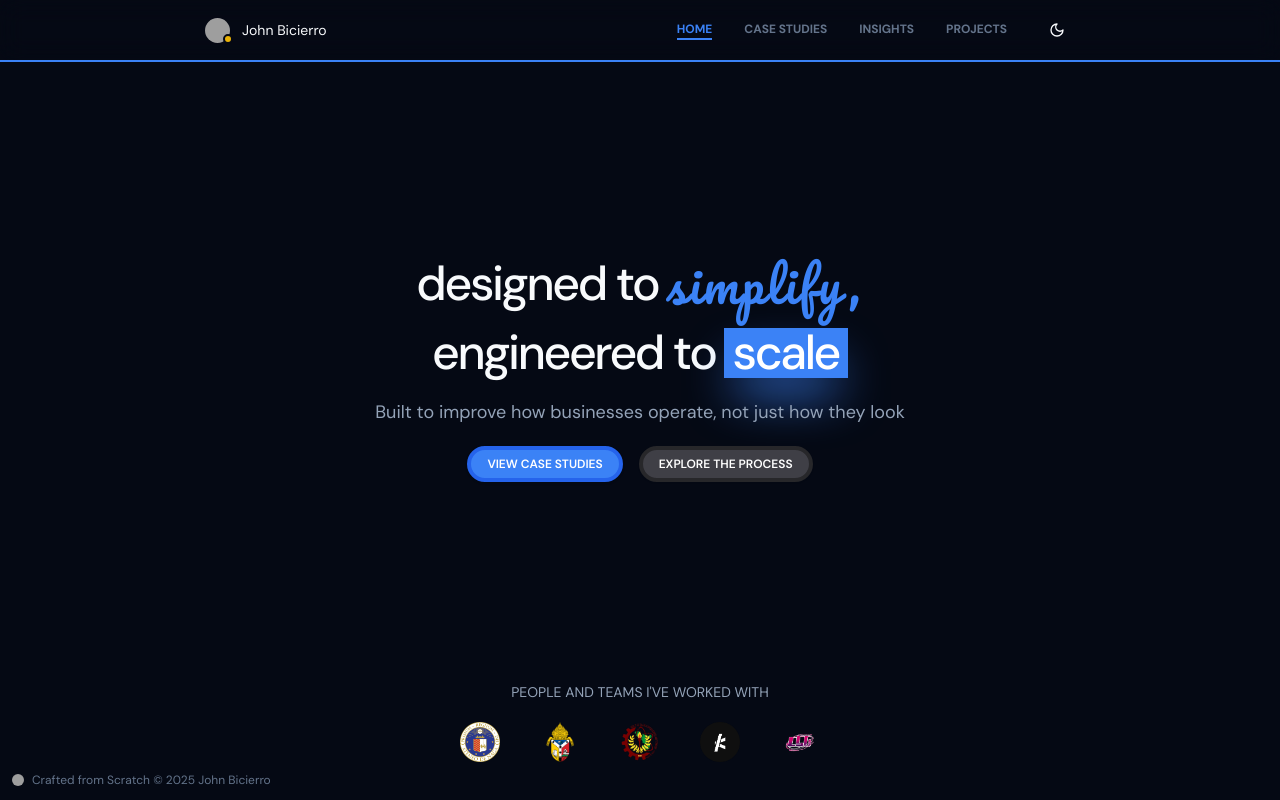
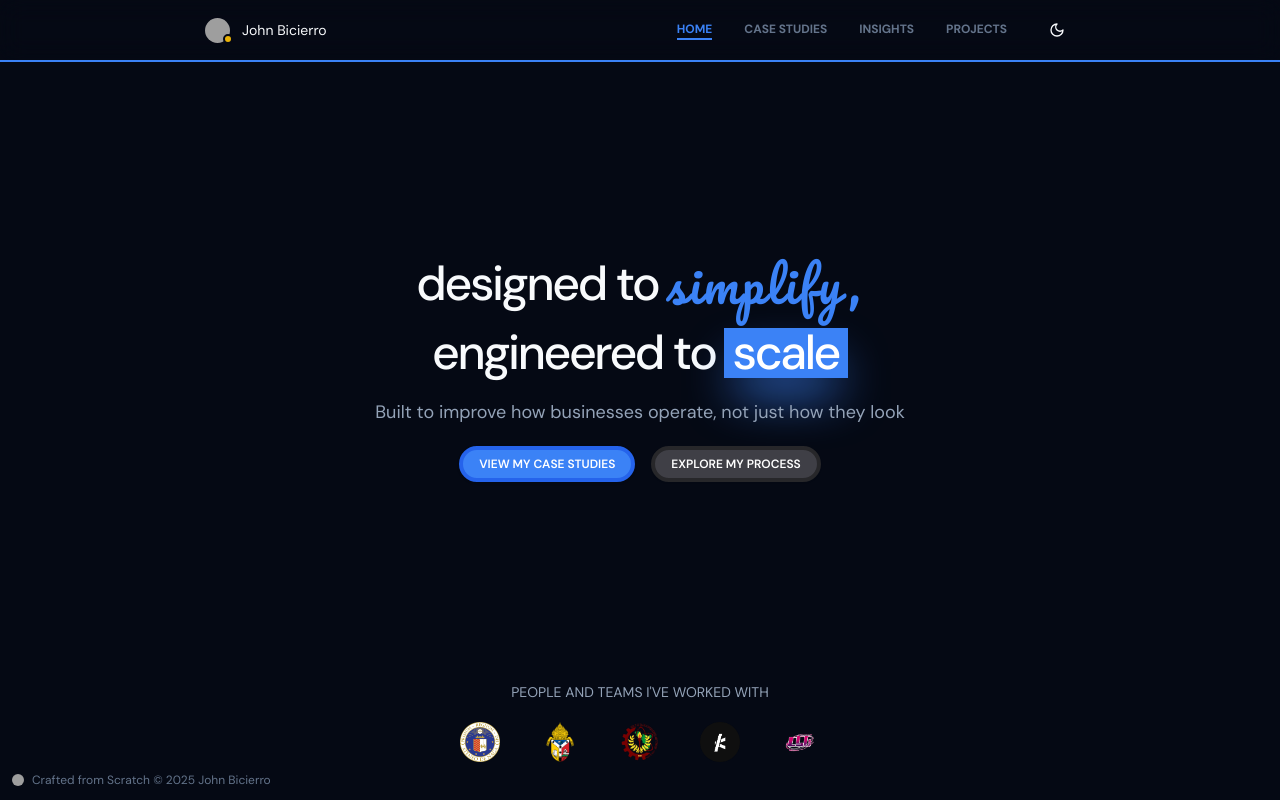
Before and after one commit to jkbicierro/next-portfolio, a Next.js app: page / in a window 1280 px wide. Shown: the top 800 px of the page. Built offline with nearby package versions, Linux system fonts and the light colour scheme; grey boxes are pictures that could not be loaded.

Commit message:
style: update link text for clarity and personalization in case studies and insights sections

```diff
--- a/src/app/page.tsx
+++ b/src/app/page.tsx
@@ -178,7 +178,6 @@ function Cases() {
 
       <div className="mt-20 w-full lg:w-[1000px]">
         <div className="grid grid-cols-1 lg:grid-cols-3 gap-5">
-
           {casesCards.map((card, idx) => (
             <div key={idx} className="w-full">
               <Image
@@ -201,8 +200,8 @@ function Cases() {
       </div>
 
       <Button variant={"link"} className="mt-10" asChild>
-        <Link href="/insights">
-          Explore Case Studies <ChevronRight />
+        <Link href="/studies">
+          Explore my Case Studies <ChevronRight />
         </Link>
       </Button>
     </section>
@@ -323,7 +322,7 @@ function Projects() {
 
       <Button variant={"link"} asChild>
         <Link href="/projects" className="mt-10">
-          See more projects <ChevronRight />
+          See more of my projects <ChevronRight />
         </Link>
       </Button>
     </section>
@@ -439,7 +438,7 @@ function Process() {
             </p>
             <Button variant={"link"} asChild>
               <Link href="/insights">
-                Learn More <ChevronRight />
+                Read my latest insights <ChevronRight />
               </Link>
             </Button>
           </div>
@@ -472,10 +471,10 @@ function Hero() {
         </p>
         <div className="flex gap-4">
           <Button asChild>
-            <Link href="/studies">View Case Studies</Link>
+            <Link href="/studies">View my Case Studies</Link>
           </Button>
           <Button variant="secondary" asChild>
-            <Link href="/insights">Explore the Process</Link>
+            <Link href="/insights">Explore my Process</Link>
           </Button>
         </div>
       </div>
```
